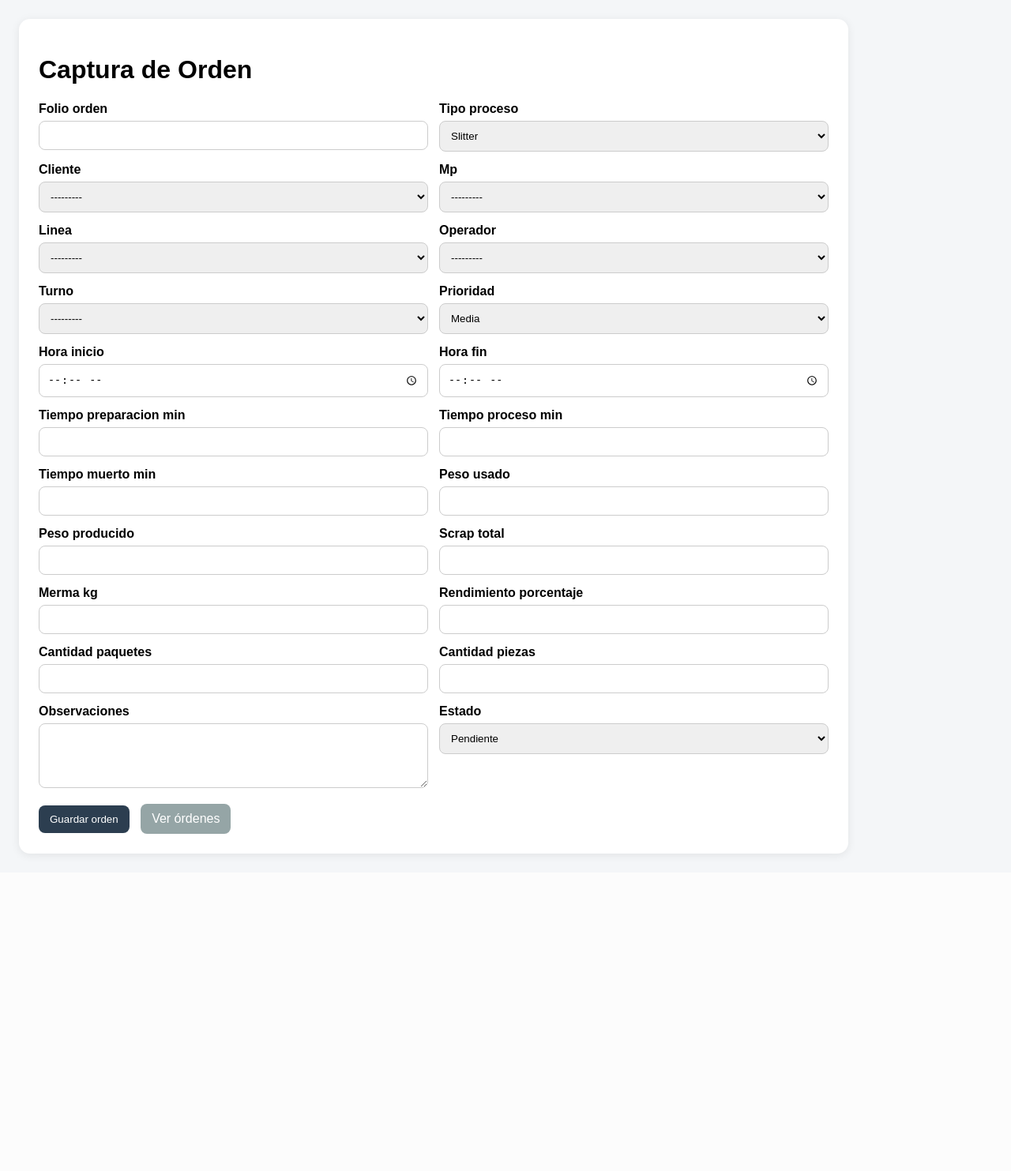
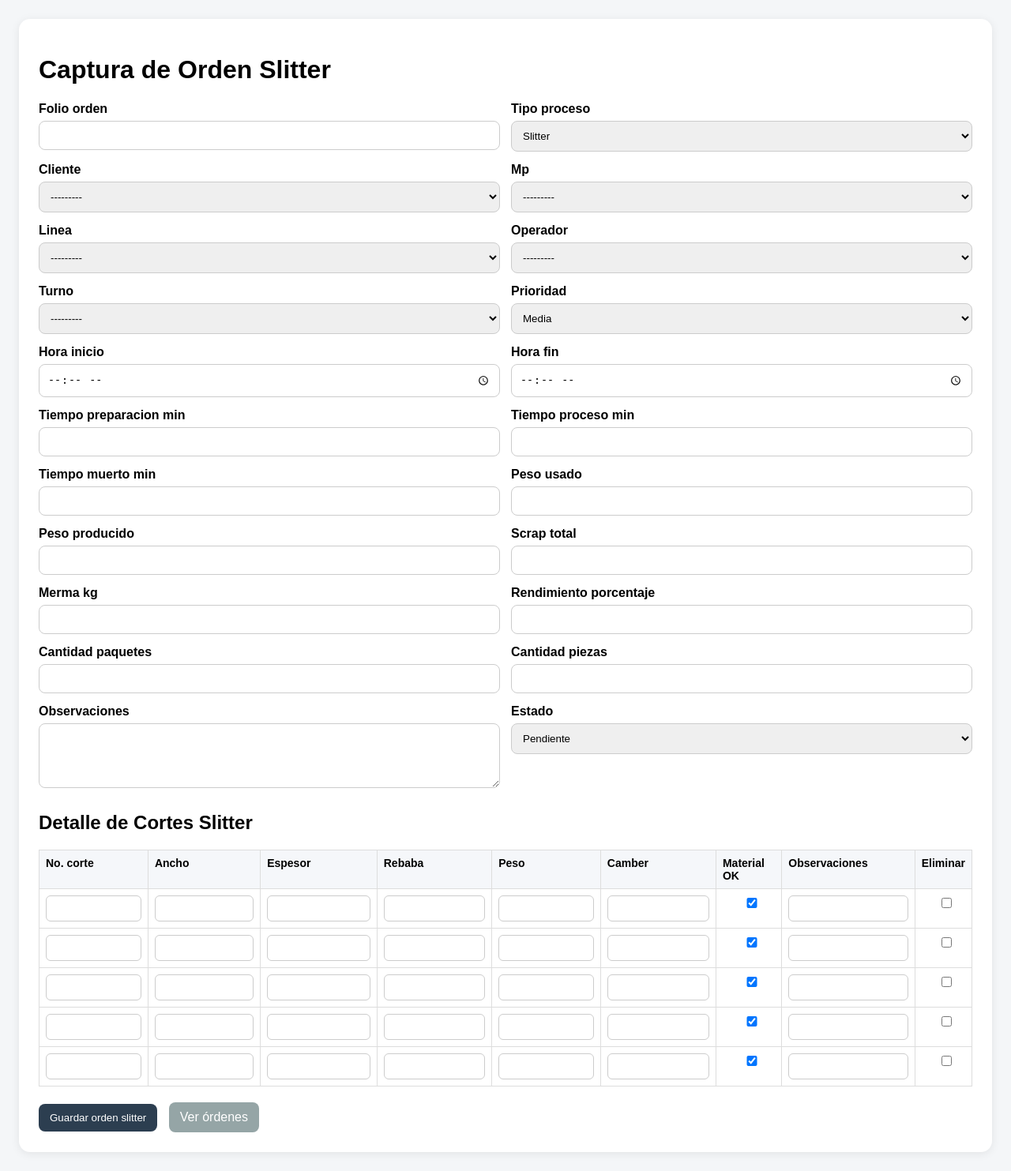
Before and after one commit to maxalejandro31-web/sistema_produccion, a Django app: page /captura/ in a window 1280 px wide. Shown: the part 62-1545 px from the top of the page at 79% size. Before the commit the page ends 1149 px from the top, so only its background shows below. Run offline with Django 5.2, Linux system fonts and the light colour scheme; a user stored in the database is signed in; data comes from the database, SQL or seed files in the repository; data that the repository does not hold is empty.

Commit message:
slitter pro formset captura

```diff
--- a/produccion/templates/produccion/captura_orden.html
+++ b/produccion/templates/produccion/captura_orden.html
@@ -1,6 +1,6 @@
 {% extends 'base.html' %}
 
-{% block title %}Captura Orden{% endblock %}
+{% block title %}Captura Orden Slitter{% endblock %}
 
 {% block content %}
 <style>
@@ -9,12 +9,13 @@
         border-radius: 14px;
         padding: 25px;
         box-shadow: 0 2px 12px rgba(0,0,0,0.08);
-        max-width: 1000px;
+        max-width: 1200px;
     }
     .grid {
         display: grid;
         grid-template-columns: repeat(2, 1fr);
         gap: 14px;
+        margin-bottom: 25px;
     }
     .campo {
         display: flex;
@@ -59,10 +60,43 @@
         background: #95a5a6;
         color: white;
     }
+    .tabla-detalles {
+        width: 100%;
+        border-collapse: collapse;
+        margin-top: 15px;
+        font-size: 14px;
+    }
+    .tabla-detalles th,
+    .tabla-detalles td {
+        border: 1px solid #ddd;
+        padding: 8px;
+        text-align: left;
+        vertical-align: top;
+    }
+    .tabla-detalles th {
+        background: #f5f7fa;
+    }
+    .tabla-detalles input,
+    .tabla-detalles select {
+        width: 100%;
+        padding: 8px;
+        box-sizing: border-box;
+        border-radius: 6px;
+        border: 1px solid #ccc;
+    }
+    h2 {
+        margin-top: 30px;
+    }
+    .errorlist {
+        color: red;
+        margin: 0;
+        padding-left: 18px;
+        font-size: 12px;
+    }
 </style>
 
 <div class="contenedor">
-    <h1>Captura de Orden</h1>
+    <h1>Captura de Orden Slitter</h1>
 
     {% if mensaje %}
         <div class="mensaje">{{ mensaje }}</div>
@@ -70,6 +104,7 @@
 
     <form method="post">
         {% csrf_token %}
+
         <div class="grid">
             {% for field in form %}
                 <div class="campo">
@@ -82,8 +117,74 @@
             {% endfor %}
         </div>
 
+        <h2>Detalle de Cortes Slitter</h2>
+
+        {{ formset.management_form }}
+
+        <table class="tabla-detalles">
+            <thead>
+                <tr>
+                    <th>No. corte</th>
+                    <th>Ancho</th>
+                    <th>Espesor</th>
+                    <th>Rebaba</th>
+                    <th>Peso</th>
+                    <th>Camber</th>
+                    <th>Material OK</th>
+                    <th>Observaciones</th>
+                    <th>Eliminar</th>
+                </tr>
+            </thead>
+            <tbody>
+                {% for detalle_form in formset %}
+                <tr>
+                    <td>
+                        {{ detalle_form.no_corte }}
+                        {{ detalle_form.id }}
+                        {% if detalle_form.no_corte.errors %}{{ detalle_form.no_corte.errors }}{% endif %}
+                    </td>
+                    <td>
+                        {{ detalle_form.ancho }}
+                        {% if detalle_form.ancho.errors %}{{ detalle_form.ancho.errors }}{% endif %}
+                    </td>
+                    <td>
+                        {{ detalle_form.espesor }}
+                        {% if detalle_form.espesor.errors %}{{ detalle_form.espesor.errors }}{% endif %}
+                    </td>
+                    <td>
+                        {{ detalle_form.rebaba }}
+                        {% if detalle_form.rebaba.errors %}{{ detalle_form.rebaba.errors }}{% endif %}
+                    </td>
+                    <td>
+                        {{ detalle_form.peso }}
+                        {% if detalle_form.peso.errors %}{{ detalle_form.peso.errors }}{% endif %}
+                    </td>
+                    <td>
+                        {{ detalle_form.camber }}
+                        {% if detalle_form.camber.errors %}{{ detalle_form.camber.errors }}{% endif %}
+                    </td>
+                    <td>
+                        {{ detalle_form.material_ok }}
+                        {% if detalle_form.material_ok.errors %}{{ detalle_form.material_ok.errors }}{% endif %}
+                    </td>
+                    <td>
+                        {{ detalle_form.observaciones }}
+                        {% if detalle_form.observaciones.errors %}{{ detalle_form.observaciones.errors }}{% endif %}
+                    </td>
+                    <td>
+                        {% if detalle_form.DELETE %}
+                            {{ detalle_form.DELETE }}
+                        {% else %}
+                            -
+                        {% endif %}
+                    </td>
+                </tr>
+                {% endfor %}
+            </tbody>
+        </table>
+
         <div class="acciones">
-            <button type="submit">Guardar orden</button>
+            <button type="submit">Guardar orden slitter</button>
             <a href="{% url 'lista_ordenes' %}">Ver órdenes</a>
         </div>
     </form>
--- a/produccion/views.py
+++ b/produccion/views.py
@@ -2,7 +2,7 @@ from django.shortcuts import render, redirect, get_object_or_404
 from django.contrib.auth.decorators import login_required
 from django.http import HttpResponse
 from .models import OrdenProduccion
-from .forms import OrdenProduccionForm
+from .forms import OrdenProduccionForm, DetalleSlitterFormSet
 
 
 @login_required
@@ -14,15 +14,29 @@ def captura_orden(request):
 
     if request.method == 'POST':
         form = OrdenProduccionForm(request.POST)
-        if form.is_valid():
-            form.save()
-            mensaje = 'Orden registrada correctamente.'
+        formset = DetalleSlitterFormSet(request.POST, prefix='detalles')
+
+        if form.is_valid() and formset.is_valid():
+            orden = form.save()
+
+            detalles = formset.save(commit=False)
+            for detalle in detalles:
+                detalle.orden = orden
+                detalle.save()
+
+            for obj in formset.deleted_objects:
+                obj.delete()
+
+            mensaje = 'Orden Slitter registrada correctamente.'
             form = OrdenProduccionForm()
+            formset = DetalleSlitterFormSet(prefix='detalles')
     else:
         form = OrdenProduccionForm()
+        formset = DetalleSlitterFormSet(prefix='detalles')
 
     return render(request, 'produccion/captura_orden.html', {
         'form': form,
+        'formset': formset,
         'mensaje': mensaje,
     })
 
```
